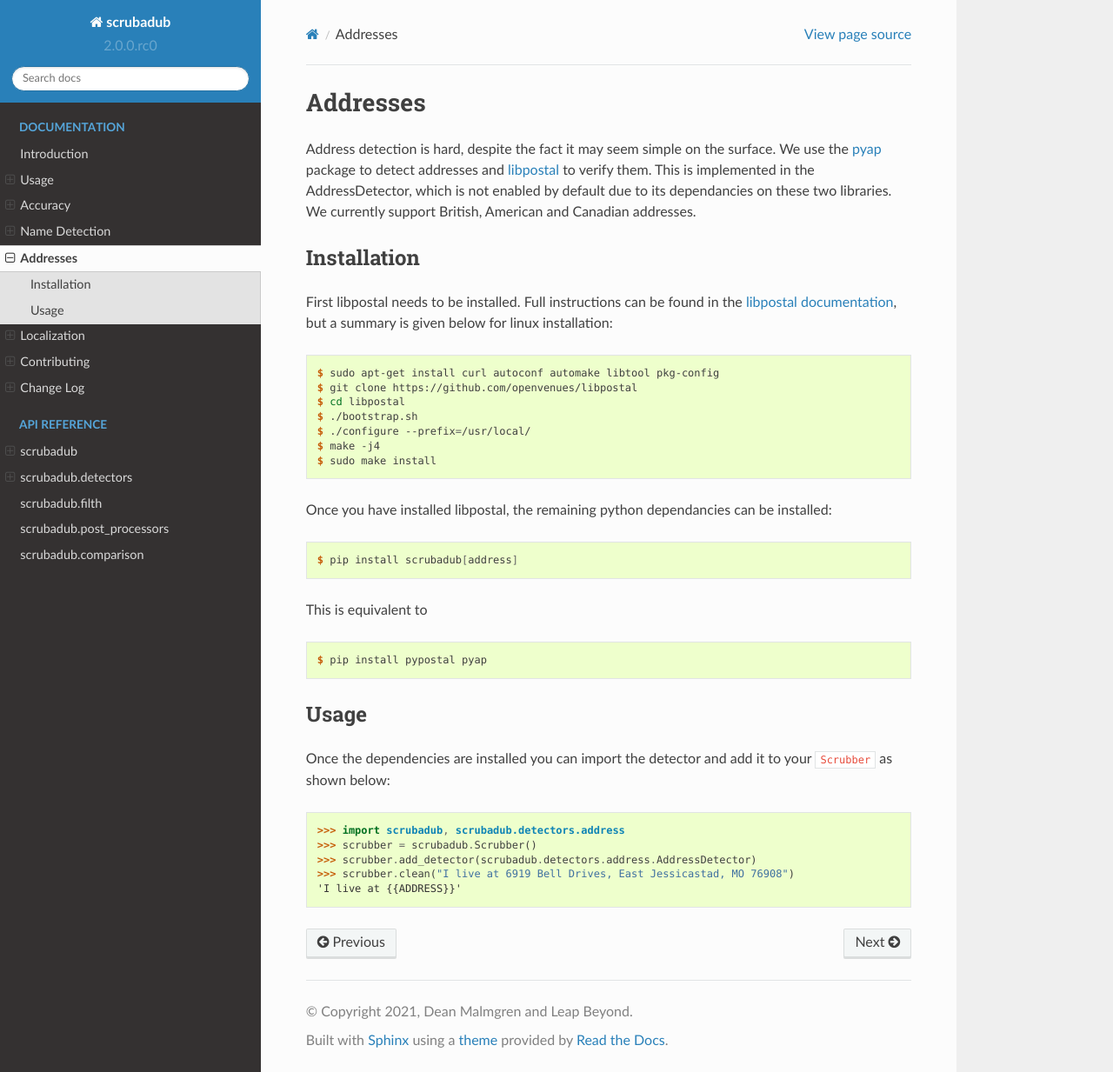
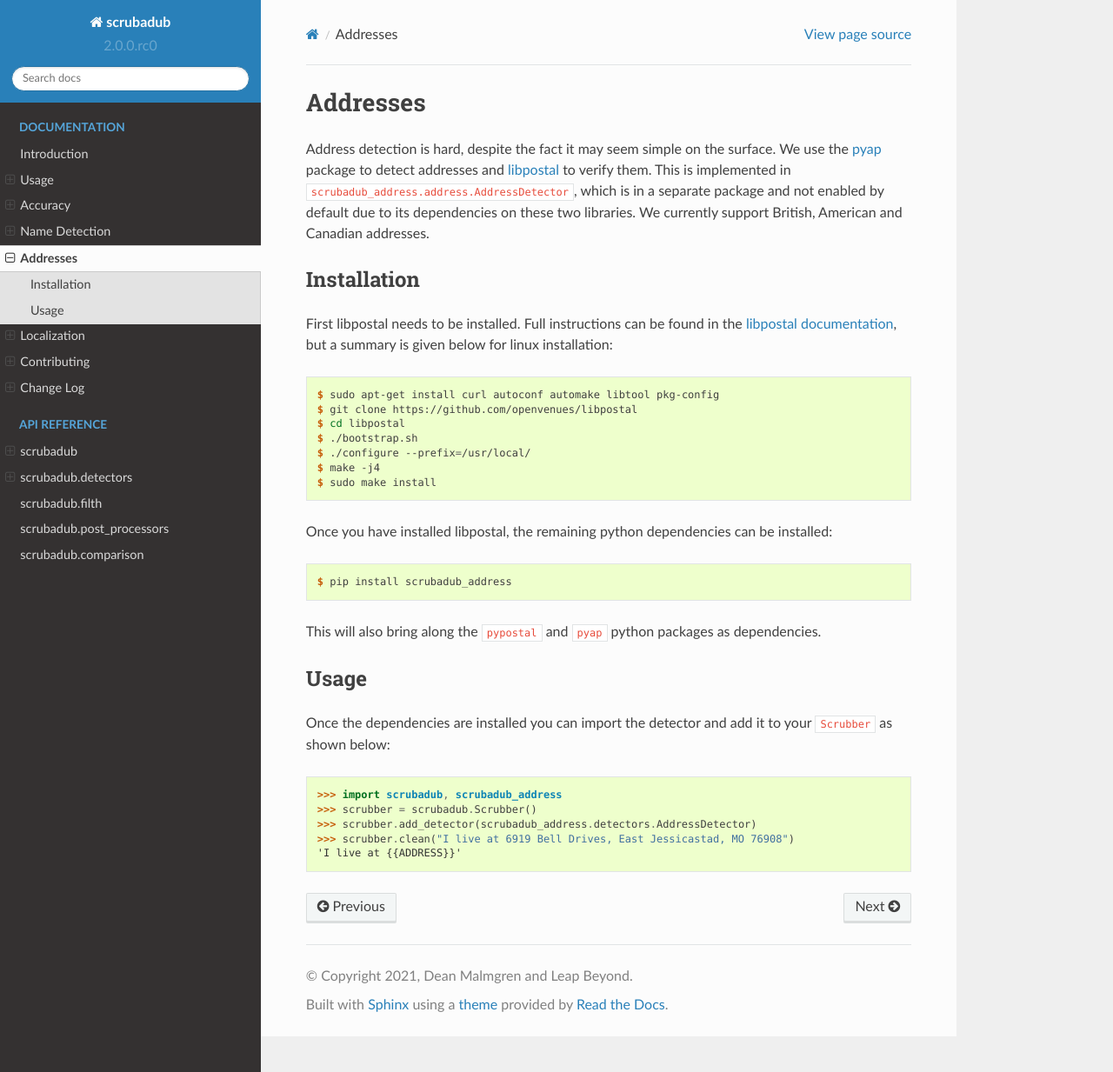
Before and after one commit to LeapBeyond/scrubadub, a Sphinx documentation site: the page built from docs/addresses.rst, in a window 1280 px wide and 1233 px high. Shown: the whole window at 87% size. Built offline with Sphinx 7.4.7 and the Read the Docs theme 2.0.0, drawn with Linux system fonts in a browser that asks for light colours.

Commit message:
update address docs for details after splitting the package

```diff
--- a/docs/addresses.rst
+++ b/docs/addresses.rst
@@ -4,7 +4,7 @@
 
 Address detection is hard, despite the fact it may seem simple on the surface.
 We use the `pyap <https://github.com/vladimarius/pyap>`_ package to detect addresses and `libpostal <https://github.com/openvenues/libpostal>`_ to verify them.
-This is implemented in the AddressDetector, which is not enabled by default due to its dependancies on these two libraries.
+This is implemented in ``scrubadub_address.address.AddressDetector``, which is in a separate package and not enabled by default due to its dependencies on these two libraries.
 We currently support British, American and Canadian addresses.
 
 Installation
@@ -23,17 +23,13 @@
     $ make -j4
     $ sudo make install
 
-Once you have installed libpostal, the remaining python dependancies can be installed:
+Once you have installed libpostal, the remaining python dependencies can be installed:
 
 .. code-block:: console
 
-    $ pip install scrubadub[address]
+    $ pip install scrubadub_address
 
-This is equivalent to
-
-.. code-block:: console
-
-    $ pip install pypostal pyap
+This will also bring along the ``pypostal`` and ``pyap`` python packages as dependencies.
 
 Usage
 -----
@@ -42,8 +38,8 @@
 
 .. code-block:: pycon
 
-    >>> import scrubadub, scrubadub.detectors.address
+    >>> import scrubadub, scrubadub_address
     >>> scrubber = scrubadub.Scrubber()
-    >>> scrubber.add_detector(scrubadub.detectors.address.AddressDetector)
+    >>> scrubber.add_detector(scrubadub_address.detectors.AddressDetector)
     >>> scrubber.clean("I live at 6919 Bell Drives, East Jessicastad, MO 76908")
     'I live at {{ADDRESS}}'
```
